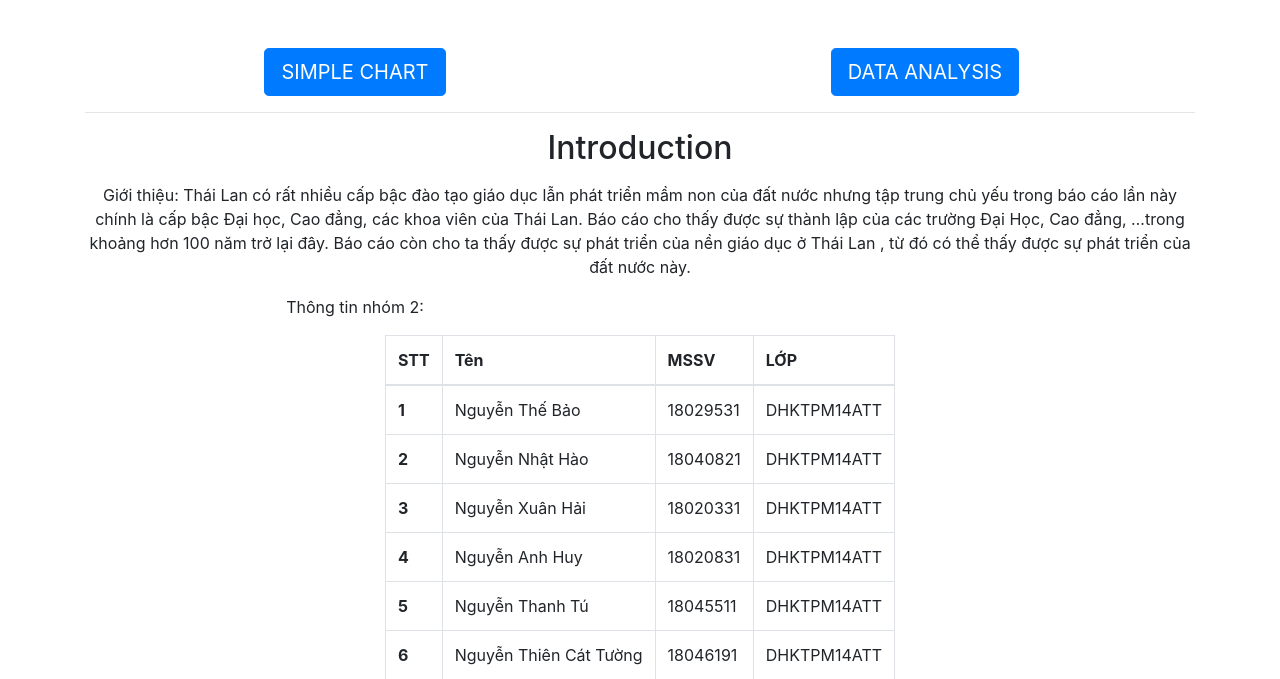
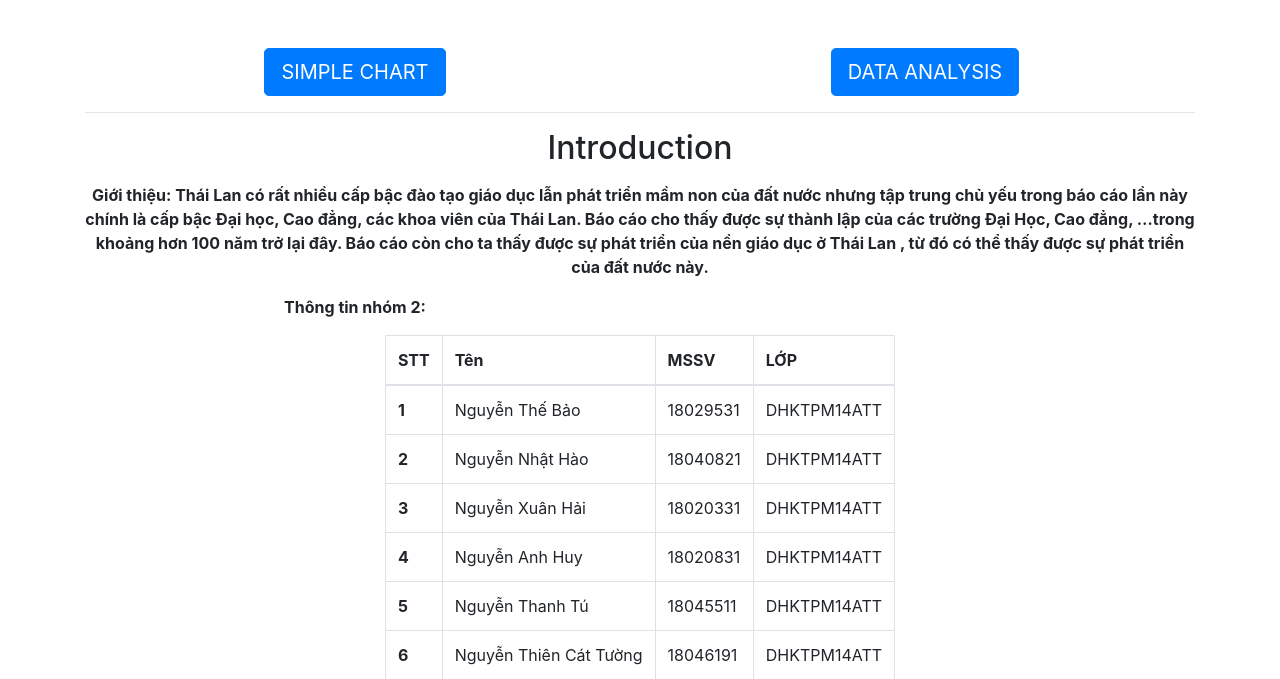
Before and after one commit to Tus261/app-ptdl1, a Django app: page / in a window 1280 px wide. Shown: the part 56-735 px from the top of the page. Run offline with Django 3.2, Linux system fonts and the light colour scheme; some libraries are stand-ins or nearby versions.

Commit message:
edit text2

```diff
--- a/ptdl/templates/pages/home.html
+++ b/ptdl/templates/pages/home.html
@@ -27,7 +27,7 @@
             <h2 class="text-center">Introduction</h2>
             <div class="row">
                 <div class="col-md-12 mt-2 text-center">
-                    <p class="text-bold">Giới thiệu: Thái Lan có rất nhiều cấp bậc đào tạo giáo dục lẫn phát triển mầm non của
+                    <p class="font-weight-bold">Giới thiệu: Thái Lan có rất nhiều cấp bậc đào tạo giáo dục lẫn phát triển mầm non của
                       đất nước nhưng tập trung chủ yếu trong báo cáo lần này chính là cấp bậc Đại học,
                        Cao đẳng, các khoa viên của Thái Lan. Báo cáo cho thấy được sự thành lập của các trường Đại Học,
                         Cao đẳng, …trong khoảng hơn 100 năm trở lại đây.
@@ -37,7 +37,7 @@
             </div>
             <div class="row">
                 <div class="col-md-6  text-center">
-                    <p class="text-bold">Thông tin nhóm 2:</p>
+                    <p class="font-weight-bold">Thông tin nhóm 2:</p>
                 </div>
             </div>
             <div class="row justify-content-center">
```
